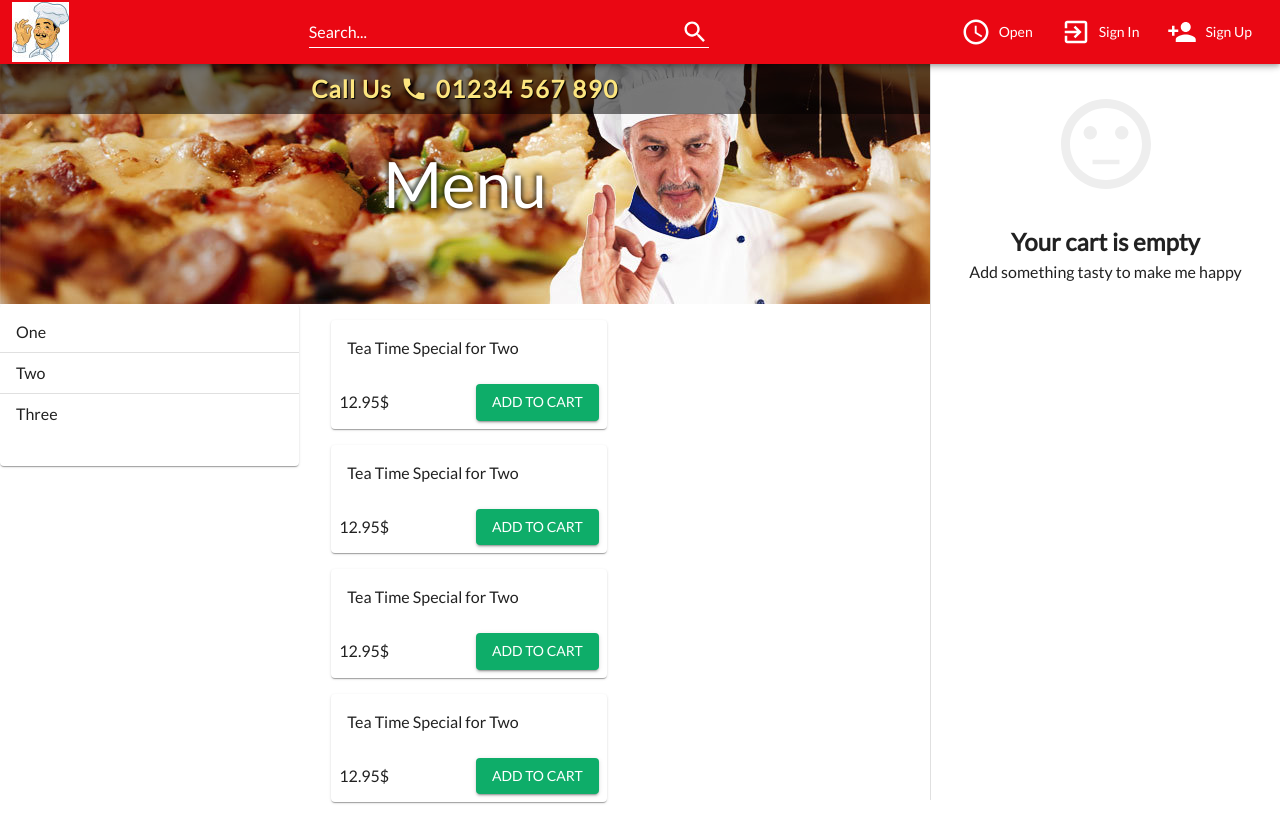
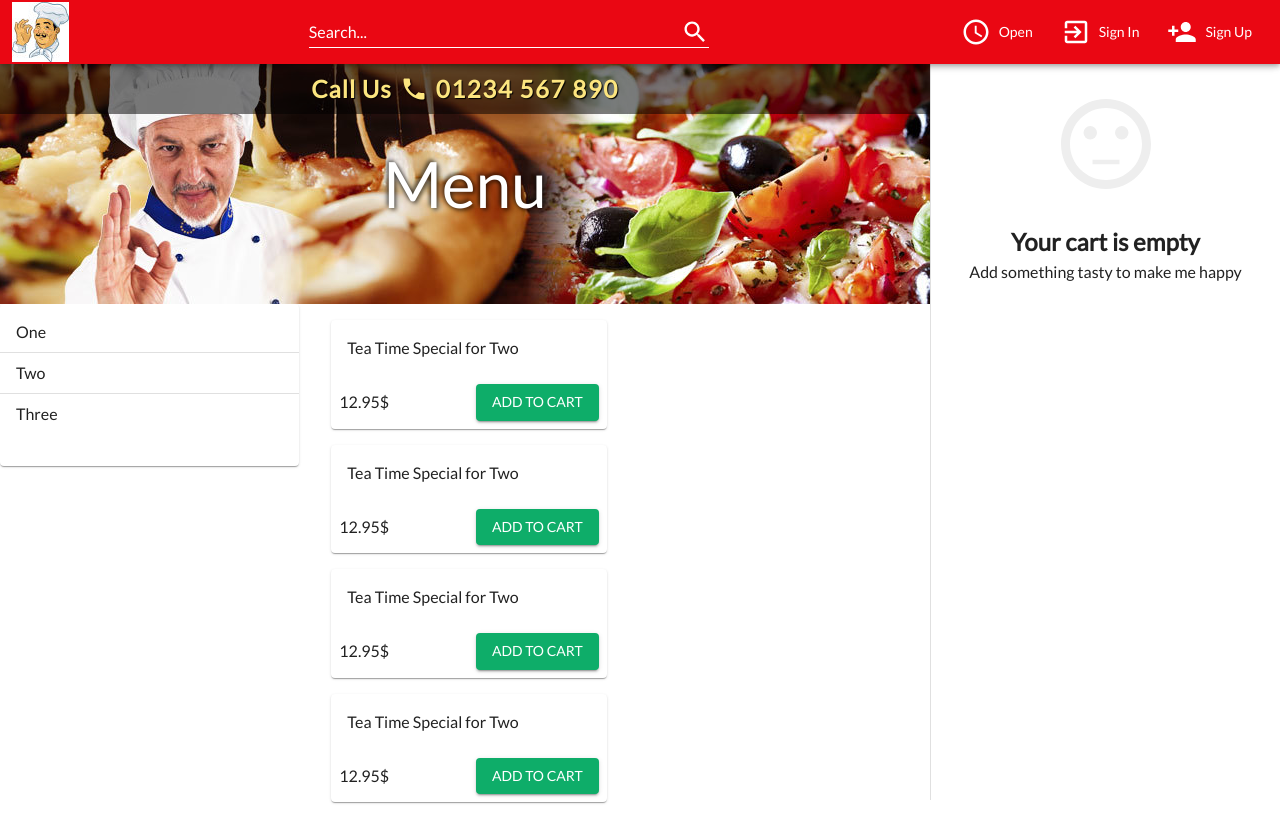
Before and after one commit to icedev214/eyas-food-ordering-site, a React (Create React App) app: page / in a window 1280 px wide. Built offline with nearby package versions, Linux system fonts and the light colour scheme.

Commit message:
Fix banner background position

```diff
--- a/src/components/Banner.js
+++ b/src/components/Banner.js
@@ -6,6 +6,7 @@ const Banner = () => {
     <Box
       sx={{
         backgroundImage: "url('/banner-back-1.jpg')",
+        backgroundPosition: "center",
         height: 240,
         width: "100%",
         display: "flex",
```
